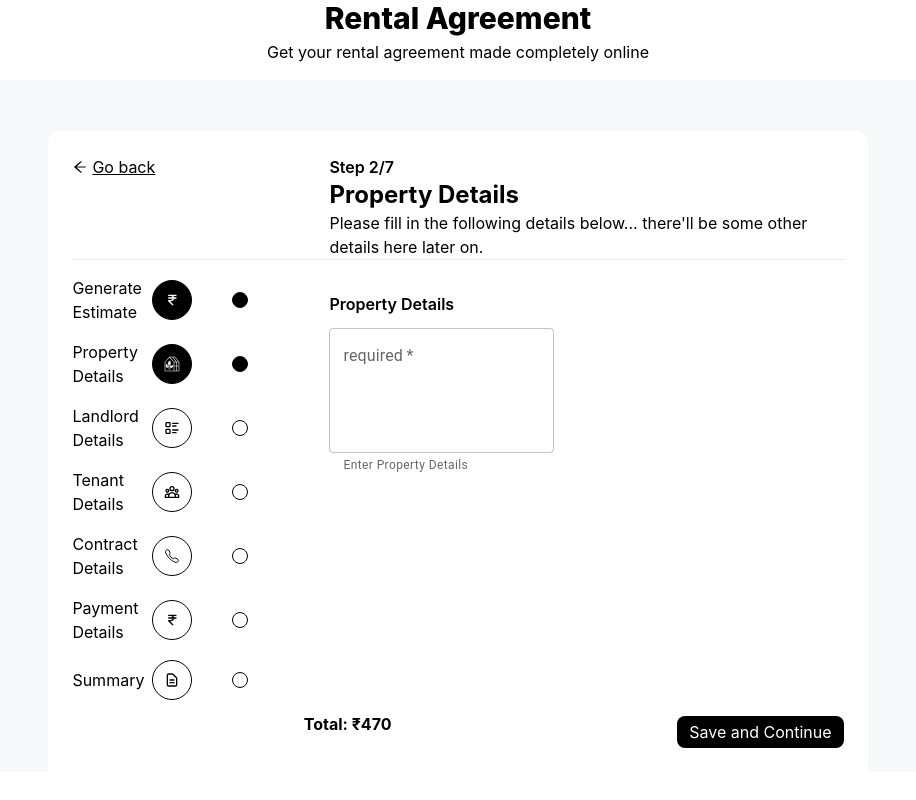
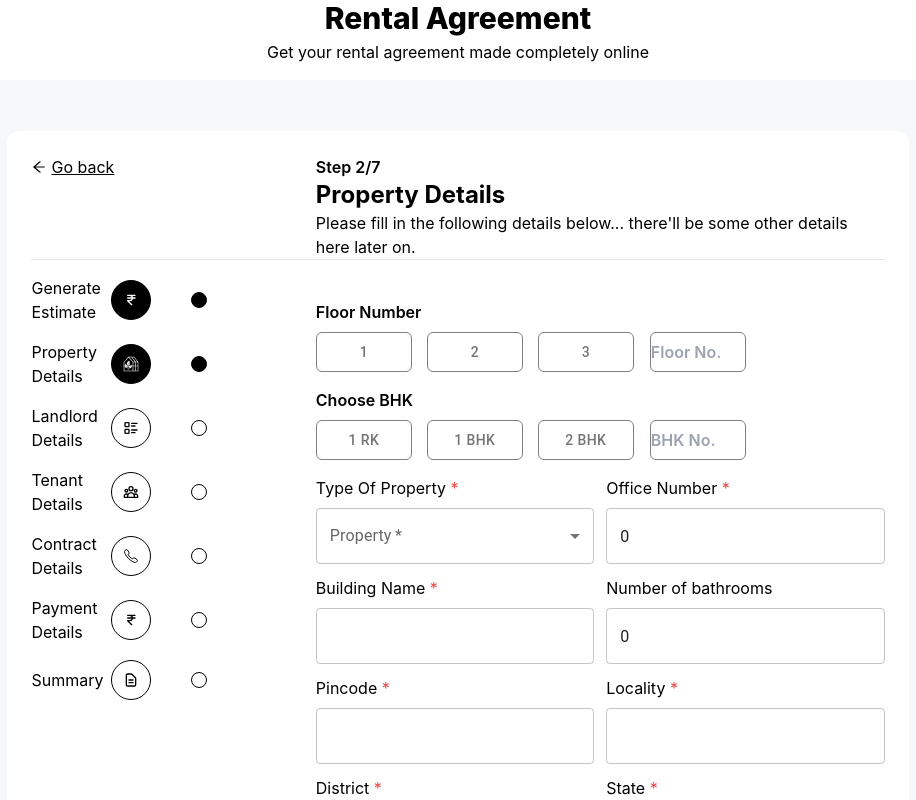
Before and after one commit to V-Blaze/web-ui, a React (Create React App) app: page / in a window 1280 px wide. Both pictures are taken after a click on the button "Save and Continue". Shown: the top 800 px of the page, without its empty margins (182-1098 px from the left). Built offline with nearby package versions, Linux system fonts and the light colour scheme.

Commit message:
Add and Implement PropertyForm component

```diff
--- a/src/App.css
+++ b/src/App.css
@@ -54,6 +54,23 @@
   border-radius: 100%;
 }
 
+.floor-btn {
+  width: 3rem !important;
+  border: 1px solid gray !important;
+  height: 2.2rem !important;
+  border-radius: 6px !important;
+  padding: 0 !important;
+}
+
+.floor-btn-active {
+  width: 3rem !important;
+  border: 1px solid gray !important;
+  height: 2.2rem !important;
+  border-radius: 6px !important;
+  background-color: black !important;
+  color: white !important;
+}
+
 @media (min-width: 1024px) {
   .list-item {
   grid-template-columns: 1fr 1fr 1fr;
@@ -65,8 +82,20 @@
     width: 2.5rem;
     height: 2.5rem;
   }
+
   .icon-span-active {
     width: 2.5rem;
     height: 2.5rem;
   }
+
+  .floor-btn {
+    width: 6rem !important;
+    height: 2.5rem !important;
   }
+
+  .floor-btn-active {
+    width: 6rem !important;
+    height: 2.5rem !important;
+  }
+
+}
--- a/src/App.js
+++ b/src/App.js
@@ -18,8 +18,19 @@ const App = () => {
     landlordDetails: '',
     paymentMode: '',
     paymentAmount: '',
-    propertyDetails: '',
     tenantDetails: '',
+    propertyDetails: {
+      floorNumber: '',
+      BHK: '',
+      typeOfProperty: '',
+      officeNumber: 0,
+      buildingName: '',
+      noOfBathrooms: 0,
+      pincode: '',
+      locality: '',
+      district: '',
+      state: '',
+    }
   });
   const forms = {
     1: 'Generate Estimate', 2: 'Property Details', 3: 'Landlord Details', 4: 'Tenant Details', 5: 'Contract Details', 6: 'Payment Details', 7: 'Summary'
@@ -51,7 +62,7 @@ const App = () => {
       <div className="flex items-center justify-center mb-4 ">
         <Navbar />
       </div>
-      <div className=" bg-[#f7f8fa] px-[3%] lg:px-[10%]  pt-[5%]">
+      <div className=" bg-[#f7f8fa] px-[3%] lg:px-[6%]  pt-[5%]">
         <div className="bg-white rounded-t-xl p-6 flex flex-col">
           <div className=" flex justify-center items-center">
               <div className=" border-b grid grid-cols-1 lg:grid-cols-3">
@@ -67,7 +78,7 @@ const App = () => {
               </div>
           </div>
           <div className="grid grid-cols-1 lg:grid-cols-3">
-              <div className="hidden lg:flex lg:mt-4">
+              <div className="hidden lg:flex lg:mt-4 self-start">
                   <ul className=" flex flex-row lg:flex-col justify-center gap-4 lg:w-60">
 
                       <li className="list-item"><span>Generate Estimate</span>
@@ -122,11 +133,11 @@ const App = () => {
                 />
               </div>
           </div>
-          <div className=" self-end w-[70%] ">
+          <div className=" self-end w-[70%]">
             <div className="flex justify-between items-center">
               <span className=" font-bold">Total: ₹470 </span>
-              <button type='submit' form={step}
-                className=" self-end w-fit bg-black text-white h-8 px-3 rounded-lg mt-4"
+              <button type='submit'  form={step}
+                className=" self-end w-fit bg-black text-white h-12 px-3 rounded-lg mt-4"
                 >Save and Continue
               </button>
             </div>
--- a/src/components/FormComponent/PropertyForm.js
+++ b/src/components/FormComponent/PropertyForm.js
@@ -1,26 +1,251 @@
 import React from 'react'
-import TextField from '@mui/material/TextField';
+import { MenuItem, TextField } from '@mui/material';
+import ToggleButton from '@mui/material/ToggleButton';
+import ToggleButtonGroup from '@mui/material/ToggleButtonGroup';
 
 const PropertyForm = ({setFormInformations, formInformations, handleSubmit}) => {
+  const [floorNumber, setfloorNumber] = React.useState(0);
+  const [BHKNumber, setBHKNumber] = React.useState('');
+
+  const handleFloor = (e, newFloorNumber) => {
+    setfloorNumber(newFloorNumber);
+
+    setFormInformations({
+      ...formInformations,
+      propertyDetails: {
+        ...formInformations.propertyDetails,
+        floorNumber: e.target.value
+      }
+    })
+  };
+
+  const handleBHK = (e, newBHKNumber) => {
+    setBHKNumber(newBHKNumber);
+
+    setFormInformations({
+      ...formInformations,
+      propertyDetails: {
+        ...formInformations.propertyDetails,
+        BHK: e.target.value
+      }
+    })
+  };
+
+  const typeOfProperty = [
+    {
+      value: 'shop',
+      label: 'Shop',
+    },
+    {
+      value: 'office',
+      label: 'Office',
+    },
+    {
+      value: 'apartment/flat',
+      label: 'Apartment/flat',
+    },
+    {
+      value: 'godwon',
+      label: 'Godwon',
+    },
+    {
+      value: 'independent',
+      label: 'Independent',
+    },
+    {
+      value: 'land+BUilding/Shed',
+      label: 'Land+BUilding/Shed',
+    },
+  ];
+
   return (
     <div className="mt-8 flex flex-col items-center lg:items-start">
-      <h3 className=" font-semibold">Property Details</h3>
-      <div className=" my-3">
-      <form id={2} onSubmit={ (e) => handleSubmit(e)} className="flex flex-col gap-4">
+      {/* <h3 className=" font-semibold">Property Details</h3> */}
+      <div className=" my-2 w-full">
+        <form id={2} onSubmit={ (e) => handleSubmit(e)} className="flex flex-col gap-4 w-full  px-10 lg:px-0">
+          <div className="flex flex-col gap-2 font-semibold">
+            <span>Floor Number</span>
+            <div className='flex gap-2 lg:gap-4'>
+              <ToggleButtonGroup
+                    value={floorNumber}
+                    exclusive
+                    onChange={handleFloor}
+                    aria-label="floor Number"
+                    className=" flex flex-wrap gap-2 lg:gap-4"
+                  >
+                    <ToggleButton value={'1'} aria-label="One" className={floorNumber === '1' ? 'floor-btn-active' : 'floor-btn'}>1</ToggleButton>
+                    <ToggleButton value={'2'} aria-label="Two" className={floorNumber === '2' ? 'floor-btn-active' : 'floor-btn'}>2</ToggleButton>
+                    <ToggleButton value={'3'} aria-label="Three" className={floorNumber === '3' ? 'floor-btn-active' : 'floor-btn'}>3</ToggleButton>
+              </ToggleButtonGroup>
+              <input
+                // id="outlined-number"
+                label="Number"
+                placeholder='Floor No.'
+                type="number"
+                className="floor-btn pl-3"
+                onChange={(e) => handleFloor(e, e.target.value)}
+              />
+            </div>
+          </div>
+          <div  className="flex flex-col gap-2 font-semibold">
+              <span>Choose BHK</span>
+              <div className='flex gap-2 lg:gap-4'>
+                <ToggleButtonGroup
+                      value={BHKNumber}
+                      exclusive
+                      onChange={handleBHK}
+                      aria-label="BHK"
+                      className=" flex flex-wrap gap-2 lg:gap-4"
+                    >
+                      <ToggleButton value='0.5' aria-label="One" className={BHKNumber === '0.5' ? 'floor-btn-active' : 'floor-btn'}>1 RK</ToggleButton>
+                      <ToggleButton value='1' aria-label="Two" className={BHKNumber === '1' ? 'floor-btn-active' : 'floor-btn'}>1 BHK</ToggleButton>
+                      <ToggleButton value='2' aria-label="Three" className={BHKNumber === '2' ? 'floor-btn-active' : 'floor-btn'}>2 BHK</ToggleButton>
+                </ToggleButtonGroup>
+                <input
+                  // id="outlined-number"
+                  placeholder='BHK No.'
+                  label="Number"
+                  type="number"
+                  className="floor-btn pl-3"
+                  onChange={(e) => handleBHK(e, e.target.value)}
+                />
+              </div>
+          </div>
+          <div className="grid grid-cols-1 lg:grid-cols-2 gap-3 w-full">
+            <div className="flex flex-col gap-2">
+              <span>Type Of Property <span className=" text-red-500">*</span></span>
+              <TextField
+                  id="outlined-select-mode"
+                  select
+                  required
+                  label="Property"
+                  defaultValue="shop"
+                  value={formInformations.propertyDetails.typeOfProperty}
+                  onChange={(e) => setFormInformations({
+                    ...formInformations,
+                    propertyDetails: {
+                      ...formInformations.propertyDetails,
+                      typeOfProperty: e.target.value
+                    }
+                  })}
+                >
+                  {typeOfProperty.map((option) => (
+                    <MenuItem key={option.value} value={option.value}>
+                      {option.label}
+                    </MenuItem>
+                  ))}
+              </TextField>
+            </div>
+            <div className="flex flex-col gap-2">
+              <span>Office Number <span className=" text-red-500">*</span></span>
               <TextField
                   required
-          id="outlined-helperText-multiline-flexible"
-          label="required"
-          multiline
-          rows={4}
-          value={formInformations.propertyDetails}
+                  id="outlined-required"
+                  // label="Required"
+                  value={formInformations.propertyDetails.officeNumber}
                   onChange={(e) => setFormInformations({
                     ...formInformations,
-            propertyDetails: e.target.value
+                    propertyDetails: {
+                      ...formInformations.propertyDetails,
+                      officeNumber: e.target.value
+                    }
                   })}
-          // defaultValue="Default Value"
-          helperText="Enter Property Details"
                 />
+            </div>
+            <div className="flex flex-col gap-2">
+              <span>Building Name <span className=" text-red-500">*</span></span>
+              <TextField
+                  required
+                  id="outlined-required"
+                  // label="Required"
+                  value={formInformations.propertyDetails.buildingName}
+                  onChange={(e) => setFormInformations({
+                    ...formInformations,
+                    propertyDetails: {
+                      ...formInformations.propertyDetails,
+                      buildingName: e.target.value
+                    }
+                  })}
+                />
+            </div>
+            <div className="flex flex-col gap-2">
+              <span>Number of bathrooms </span>
+              <TextField
+                  // required
+                  id="outlined-required"
+                  value={formInformations.propertyDetails.noOfBathrooms}
+                  onChange={(e) => setFormInformations({
+                    ...formInformations,
+                    propertyDetails: {
+                      ...formInformations.propertyDetails,
+                      noOfBathrooms: e.target.value
+                    }
+                  })}
+                />
+            </div>
+            <div className="flex flex-col gap-2">
+              <span>Pincode <span className=" text-red-500">*</span></span>
+              <TextField
+                  required
+                  id="outlined-required"
+                  value={formInformations.propertyDetails.pincode}
+                  onChange={(e) => setFormInformations({
+                    ...formInformations,
+                    propertyDetails: {
+                      ...formInformations.propertyDetails,
+                      pincode: e.target.value
+                    }
+                  })}
+                />
+            </div>
+            <div className="flex flex-col gap-2">
+              <span>Locality <span className=" text-red-500">*</span></span>
+              <TextField
+                  required
+                  id="outlined-required"
+                  value={formInformations.propertyDetails.locality}
+                  onChange={(e) => setFormInformations({
+                    ...formInformations,
+                    propertyDetails: {
+                      ...formInformations.propertyDetails,
+                      locality: e.target.value
+                    }
+                  })}
+                />
+            </div>
+            <div className="flex flex-col gap-2">
+              <span>District <span className=" text-red-500">*</span></span>
+              <TextField
+                  required
+                  id="outlined-required"
+                  label="Required"
+                  value={formInformations.propertyDetails.district}
+                  onChange={(e) => setFormInformations({
+                    ...formInformations,
+                    propertyDetails: {
+                      ...formInformations.propertyDetails,
+                      district: e.target.value
+                    }
+                  })}
+                />
+            </div>
+            <div className="flex flex-col gap-2">
+              <span>State <span className=" text-red-500">*</span></span>
+              <TextField
+                  required
+                  id="outlined-required"
+                  label="Required"
+                  value={formInformations.propertyDetails.state}
+                  onChange={(e) => setFormInformations({
+                    ...formInformations,
+                    propertyDetails: {
+                      ...formInformations.propertyDetails,
+                      state: e.target.value
+                    }
+                  })}
+                />
+            </div>
+          </div>
         </form>
       </div>
     </div>
```
Lines whose indentation alone changed are shown as unchanged.
